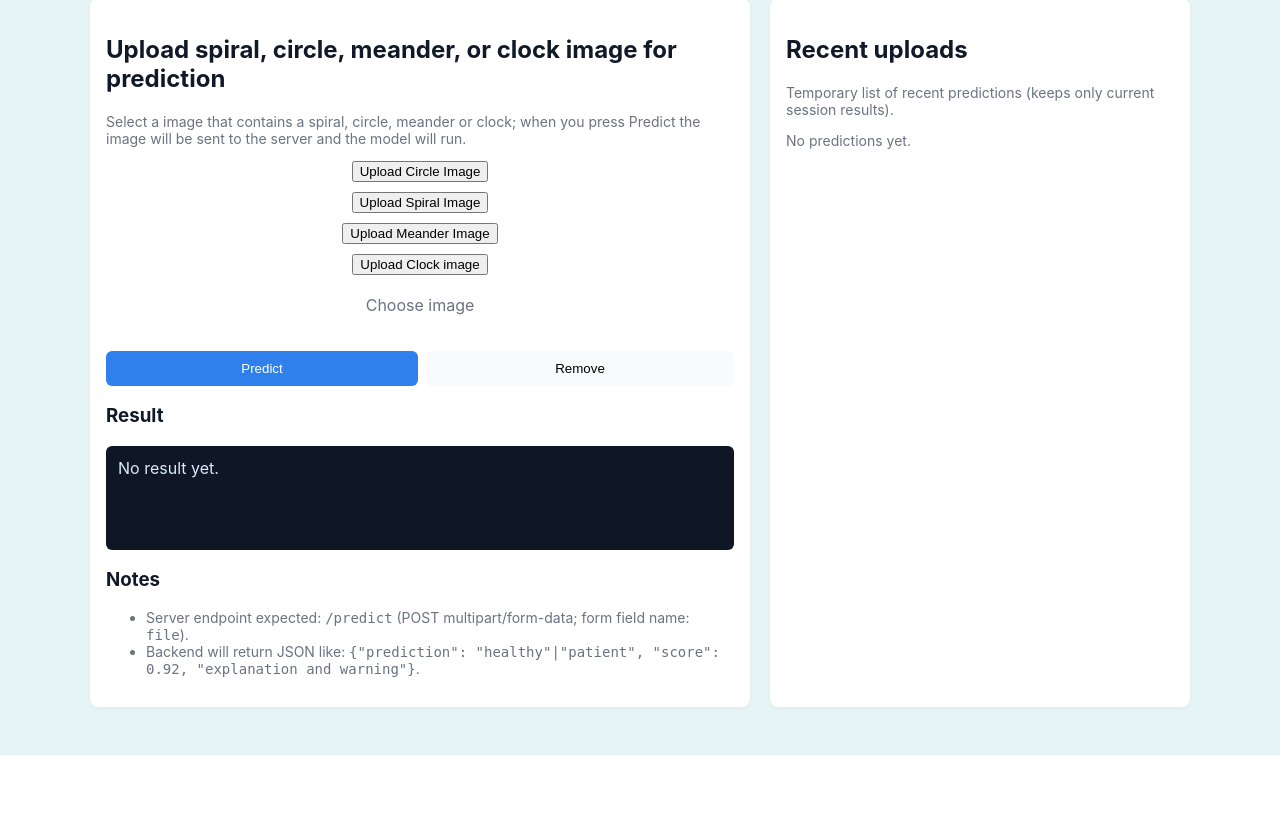
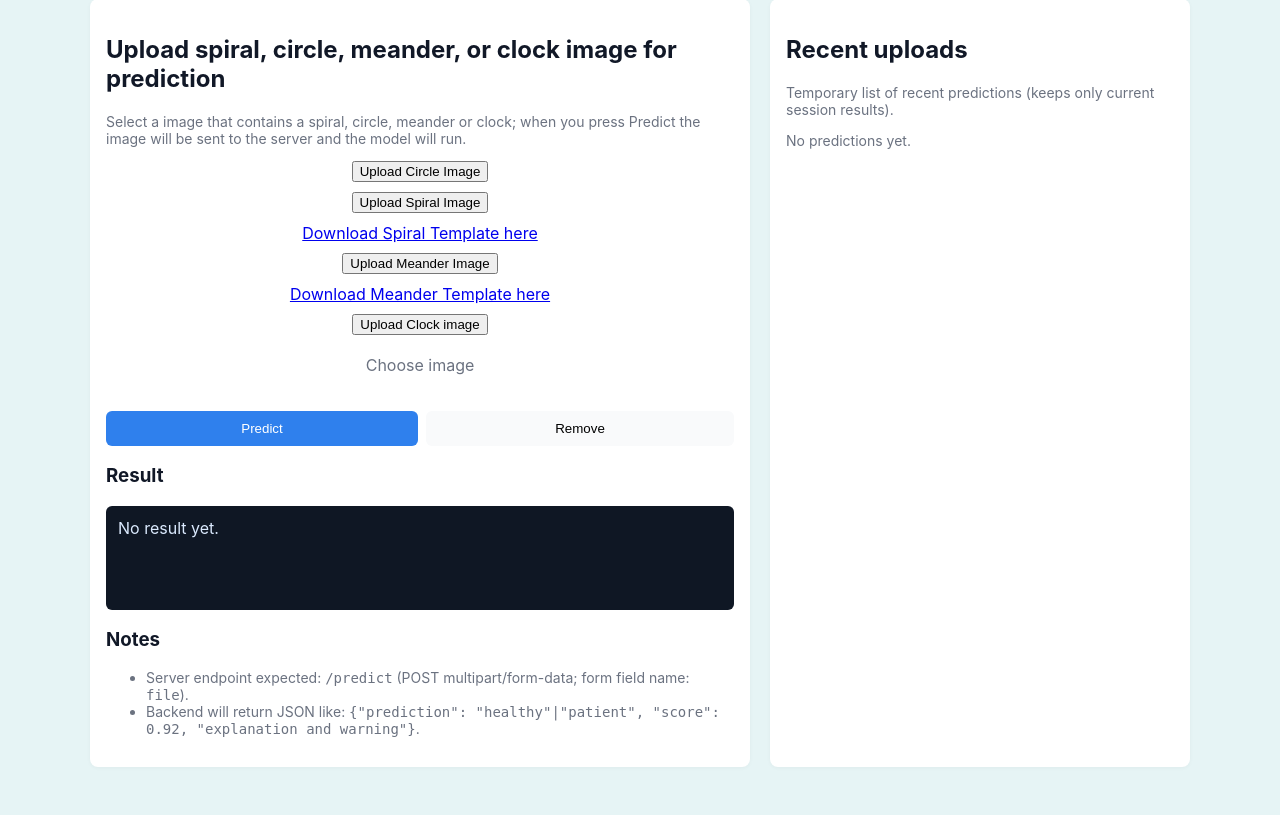
Before and after one commit to DhruvOCE/sciencefairproject_frontend_render-deployment, a Flask app: page / in a window 1280 px wide. Shown: the part 143-958 px from the top of the page. Before the commit the page ends 898 px from the top, so only its background shows below. Run offline with Flask 3, Linux system fonts and the light colour scheme.

Commit message:
Add download links for Spiral and Meander templates

```diff
--- a/templates/homepage.html
+++ b/templates/homepage.html
@@ -54,7 +54,9 @@
 				<div class="preview">
 					<button id="uploadCircleBtn" class="uploadBtn">Upload Circle Image</button>
 					<button id="uploadSpiralBtn" class="uploadBtn">Upload Spiral Image</button>
+					<a href="static/spiral_template_real" download="SpiralTemplate.pdf">Download Spiral Template here</a>
 					<button id="uploadMeanderBtn" class="uploadBtn">Upload Meander Image</button>
+					<a href="static/meander_pen_removed_straight_template_Correct_Version" download="MeanderTemplate.pdf">Download Meander Template here</a>
 					<button id="uploadClockBtn" class="uploadBtn">Upload Clock image</button>
 					<label for="fileInput" class="upload-btn">Choose image</label>
 					<input id="fileInput" type="file" accept="image/*" />
```
